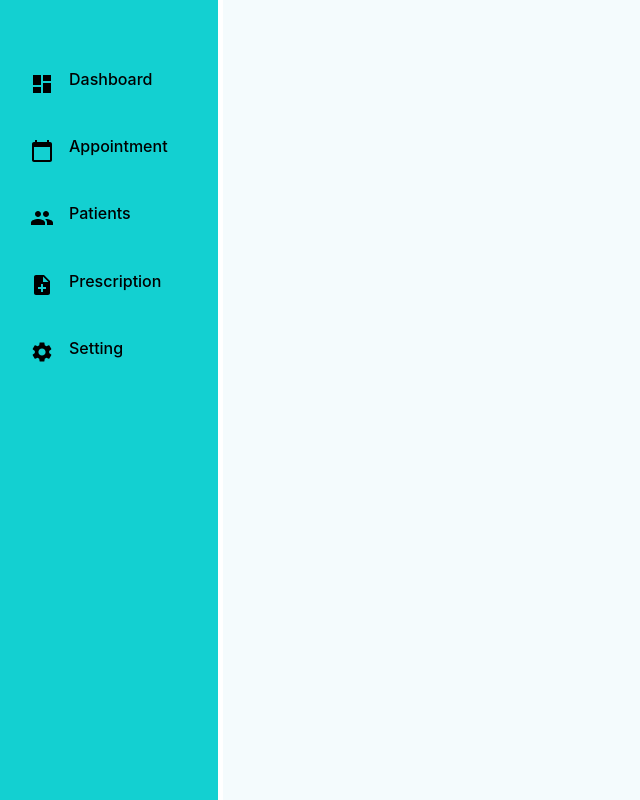
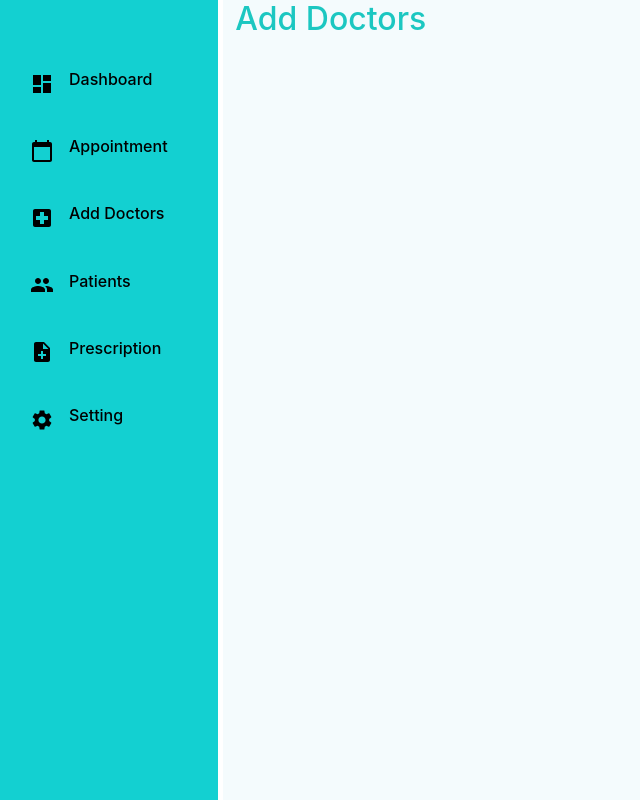
Before and after one commit to nizamseu/doctors-app, a React (Create React App) app: page /dashboard/adddoctors in a window 1280 px wide. Shown: the whole page, without its empty margins (0-640 px from the left). Built offline with nearby package versions, Linux system fonts and the light colour scheme; no server answers.

Commit message:
Doctors Componant Added

```diff
--- /dev/null
+++ b/src/Componants/Dashboard/AddDoctors/AddDoctors.js
@@ -0,0 +1,11 @@
+import React from 'react';
+
+const AddDoctors = () => {
+    return (
+        <div>
+            <h2 className='brand-color'>Add Doctors</h2>
+        </div>
+    );
+};
+
+export default AddDoctors;
--- a/src/Componants/Dashboard/Dashboard/Dashboard.js
+++ b/src/Componants/Dashboard/Dashboard/Dashboard.js
@@ -11,6 +11,7 @@ import Setting from '../Setting/Setting';
 import View from '../View/View';
 import ViewDialog from '../ViewDialog/ViewDialog';
 import DashboardMain from '../DashboardMain/DashboardMain';
+import AddDoctors from '../AddDoctors/AddDoctors';
 
 const Dashboard = () => {
     const [selectedDate,setSelectedDate]=useState(new Date().toLocaleDateString())
@@ -60,6 +61,11 @@ const Dashboard = () => {
                             <Route path='/dashboard/dash'>
                                <DashboardMain></DashboardMain>
                             </Route>
+
+                            <Route path='/dashboard/adddoctors'>
+                               <AddDoctors></AddDoctors>
+                            </Route>
+
                             <Route path='/dashboard/patients'>
                                     <Patients></Patients>
                             </Route>
--- a/src/Componants/Dashboard/Sidebar/Sidebar.js
+++ b/src/Componants/Dashboard/Sidebar/Sidebar.js
@@ -4,6 +4,7 @@ import PeopleIcon from '@material-ui/icons/People';
 import NoteAddIcon from '@material-ui/icons/NoteAdd';
 import CalendarTodayIcon from '@material-ui/icons/CalendarToday';
 import SettingsIcon from '@material-ui/icons/Settings';
+import LocalHospitalIcon from '@material-ui/icons/LocalHospital';
 import SideBarOption from '../SideBarOption/SideBarOption';
 const Sidebar = () => {
     return (
@@ -11,6 +12,7 @@ const Sidebar = () => {
            {/* <h1>Sidebar</h1> */}
          <SideBarOption  Icon={DashboardIcon} text="Dashboard" pathText="/dashboard/dash"/>
          <SideBarOption Icon={CalendarTodayIcon} text="Appointment " pathText="/dashboard/appointment" />
+         <SideBarOption Icon={LocalHospitalIcon} text="Add Doctors " pathText="/dashboard/adddoctors" />
          <SideBarOption Icon={PeopleIcon} text="Patients" pathText="/dashboard/patients" />
          <SideBarOption Icon={NoteAddIcon} text="Prescription " pathText="/dashboard/prescription" />
          <SideBarOption Icon={SettingsIcon} text="Setting" pathText="/dashboard/setting" />
```
